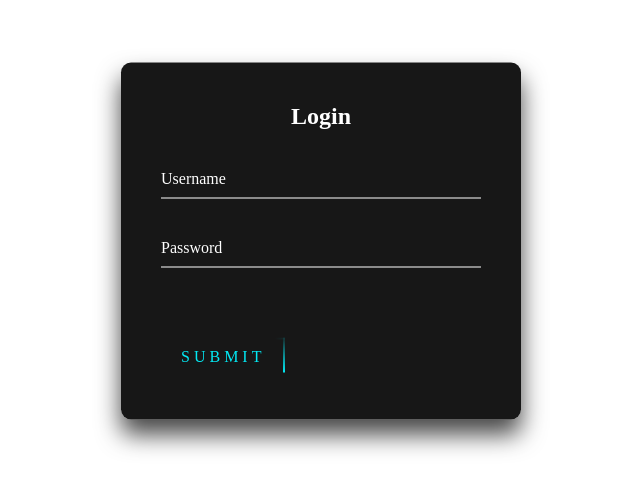
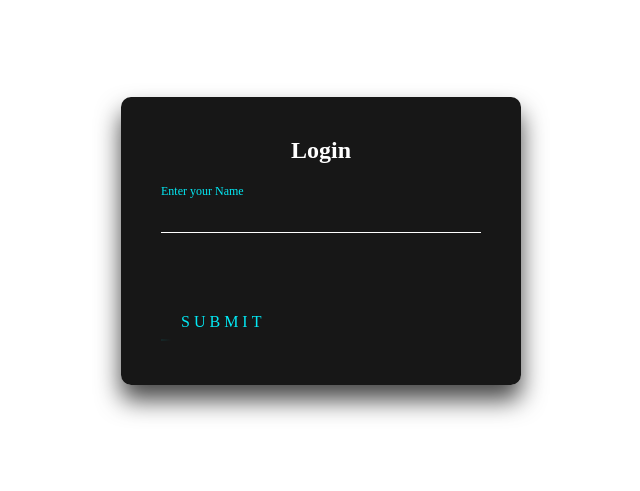
Before and after one commit to Archiebald777/react_training, a React (Create React App) app: page /login in a window 1280 px wide. Shown: the part 159-650 px from the top of the page, without its empty margins (319-959 px from the left). Built offline with nearby package versions, Linux system fonts and the light colour scheme.

Commit message:
add name changing function

```diff
--- a/src/App.js
+++ b/src/App.js
@@ -1,20 +1,22 @@
 import React from "react";
-import { Component } from "react";
-import { BrowserRouter, Switch, Route, Link } from "react-router-dom";
+import { BrowserRouter,Route} from "react-router-dom";
 import Login from "./components/Login";
 import HomePage from "./components/HomePage";
-
+import { useState } from "react";
 
 function App(){
-
+  const [name, setName] = useState('');
+  const nameSetter = (newName) => {
+    setName(newName)
+  }
 return (
   <BrowserRouter>
     <div>
       <Route exact path="/login">
-        <Login  />
+        <Login nameCreator = {nameSetter} />
       </Route>
       <Route path="/Home">
-        <HomePage />
+        <HomePage name = {name} />
       </Route>
     </div>
   </BrowserRouter>
--- a/src/components/HomePage/index.jsx
+++ b/src/components/HomePage/index.jsx
@@ -1,14 +1,8 @@
-import Login from "../Login";
-import { useState } from "react";
-
 function HomePage(props){
-  const [name, setNewName] = useState(null);
-  const nameHandler = () => {
-    setName(name + newName);
-  };
+  const {name} = props;
 return(
   <div>
-    <p>Привет, {nameHandler} </p>
+    <p>Привет, {name} </p>
   </div>
 )
 }
--- a/src/components/Login/index.jsx
+++ b/src/components/Login/index.jsx
@@ -1,30 +1,31 @@
 import { useState } from "react";
 import styles from "./Login.module.scss";
-
+import { Link } from "react-router-dom";
 function Login(props) {
-const [newName, setName] = useState(null);
-const changeName = ({target: {value}}) => {
-  setName(value)
-}
+  const [inputValue, setInputValue] = useState('');
+  const valueSetter = (e) => {
+    setInputValue(e.target.value)
+  }
+  const changeName = () => {
+    const {nameCreator} = props;
+    nameCreator(inputValue);
+  }
   return (
     <div className={styles.loginBox}>
       <h2>Login</h2>
       <form>
         <div className={styles.userBox}>
-          <input onChange={changeName} value={newName} type="text" name required />
-          <label>Username</label>
+          <input onChange={valueSetter} value = {inputValue} type="text"  />
+          <label>Enter your Name</label>
         </div>
-        <div className={styles.userBox}>
-          <input type="password" name required />
-          <label>Password</label>
-        </div>
-        <a href="/Home">
+
+        <Link onClick={changeName} to="/Home">
           <span />
           <span />
           <span />
           <span />
           Submit
-        </a>
+        </Link>
       </form>
     </div>
   );
```
